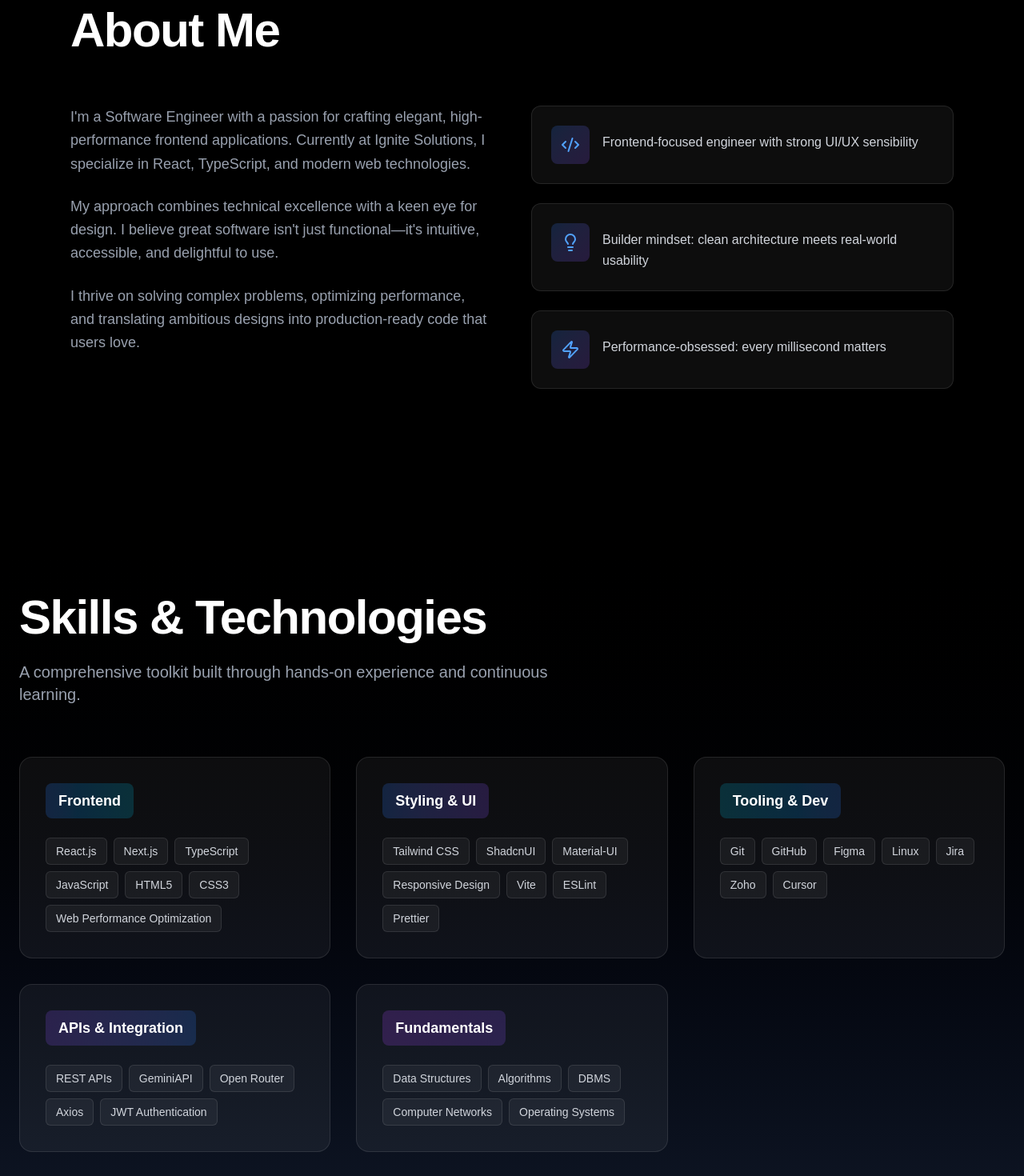
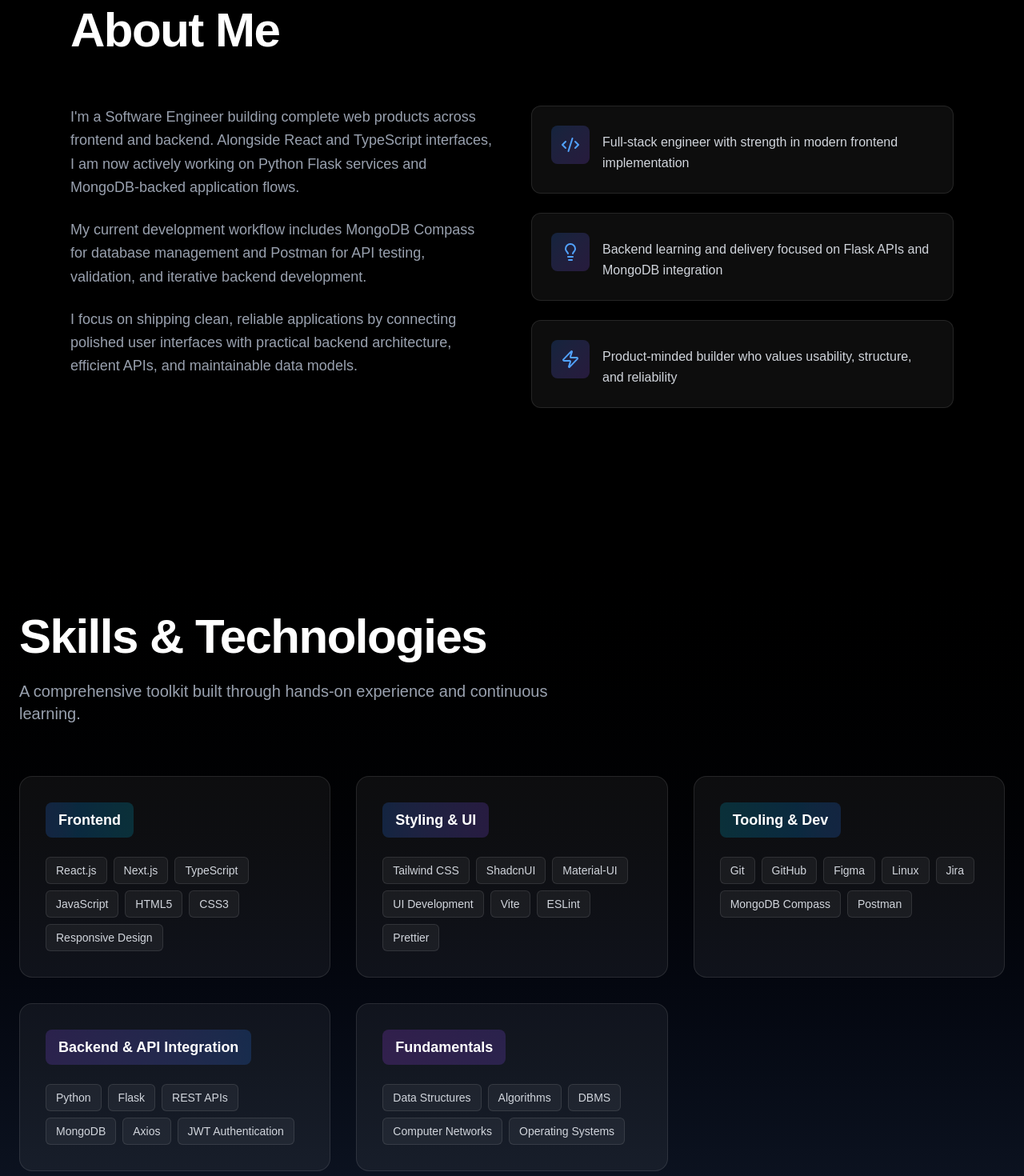
Before and after one commit to AryaJawarkar/Arya-Portfolio, a Next.js app: page / in a window 1280 px wide. Shown: the part 920-2390 px from the top of the page at 80% size. Built offline with nearby package versions, Linux system fonts and the light colour scheme.

Commit message:
Backend info updated

```diff
--- a/components/Skills.tsx
+++ b/components/Skills.tsx
@@ -25,8 +25,8 @@ const Skills = () => {
       gradient: 'from-cyan-500/20 to-blue-500/20',
     },
     {
-      title: 'APIs & Integration',
-      items: skills.apis,
+      title: 'Backend & API Integration',
+      items: skills.backend,
       gradient: 'from-violet-500/20 to-blue-500/20',
     },
     {
--- a/data/mockData.ts
+++ b/data/mockData.ts
@@ -2,8 +2,8 @@
 
 export const personalInfo = {
   name: "Arya Jawarkar",
-  role: ['Software Engineer', 'Frontend Developer', 'Problem Solver'],
-  tagline: "Frontend Engineer specializing in React, TypeScript, and building polished, performant user experiences",
+  role: ['Software Engineer', 'FullStack Developer', 'Problem Solver'],
+  tagline: "Software Engineer working across React frontends and Python Flask backends, with MongoDB, MongoDB Compass, and Postman in the development workflow",
   location: "Pune, Maharashtra",
   email: "aryajawarkar7@gmail.com",
   phone: "8788652743",
@@ -15,22 +15,22 @@ export const personalInfo = {
 export const about = {
   title: "About Me",
   description: [
-    "I'm a Software Engineer with a passion for crafting elegant, high-performance frontend applications. Currently at Ignite Solutions, I specialize in React, TypeScript, and modern web technologies.",
-    "My approach combines technical excellence with a keen eye for design. I believe great software isn't just functional—it's intuitive, accessible, and delightful to use.",
-    "I thrive on solving complex problems, optimizing performance, and translating ambitious designs into production-ready code that users love."
+    "I'm a Software Engineer building complete web products across frontend and backend. Alongside React and TypeScript interfaces, I am now actively working on Python Flask services and MongoDB-backed application flows.",
+    "My current development workflow includes MongoDB Compass for database management and Postman for API testing, validation, and iterative backend development.",
+    "I focus on shipping clean, reliable applications by connecting polished user interfaces with practical backend architecture, efficient APIs, and maintainable data models."
   ],
   highlights: [
-    "Frontend-focused engineer with strong UI/UX sensibility",
-    "Builder mindset: clean architecture meets real-world usability",
-    "Performance-obsessed: every millisecond matters"
+    "Full-stack engineer with strength in modern frontend implementation",
+    "Backend learning and delivery focused on Flask APIs and MongoDB integration",
+    "Product-minded builder who values usability, structure, and reliability"
   ]
 };
 
 export const skills = {
-  frontend: ["React.js", "Next.js", "TypeScript", "JavaScript", "HTML5", "CSS3", "Web Performance Optimization"],
-  styling: ["Tailwind CSS", "ShadcnUI", "Material-UI", "Responsive Design", "Vite", "ESLint", "Prettier"],
-  tooling: ["Git", "GitHub", "Figma", "Linux", "Jira", "Zoho", "Cursor"],
-  apis: ["REST APIs", "GeminiAPI", "Open Router", "Axios", "JWT Authentication"],
+  frontend: ["React.js", "Next.js", "TypeScript", "JavaScript", "HTML5", "CSS3", "Responsive Design"],
+  styling: ["Tailwind CSS", "ShadcnUI", "Material-UI", "UI Development", "Vite", "ESLint", "Prettier"],
+  tooling: ["Git", "GitHub", "Figma", "Linux", "Jira", "MongoDB Compass", "Postman"],
+  backend: ["Python", "Flask", "REST APIs", "MongoDB", "Axios", "JWT Authentication"],
   fundamentals: ["Data Structures", "Algorithms", "DBMS", "Computer Networks", "Operating Systems"]
 };
 
@@ -38,9 +38,9 @@ export const projects = [
   {
     id: 1,
     title: "Floor Vision Pro",
-    description: "AI-powered flooring visualizer enabling users to preview different flooring options in their rooms through photo uploads. Helps homeowners and designers make confident aesthetic decisions without physical installation.",
-    tech: ["Next.js", "TypeScript", "GeminiAPI", "Open Router", "ShadcnUI"],
-    impact: ["Eliminates guesswork in flooring decisions", "Saves time and money on physical samples", "Enables side-by-side material comparisons"],
+    description: "AI-powered flooring visualizer that lets users preview flooring options in room images through an interactive web interface. Built around a modern frontend workflow with API-driven behavior and scalable product thinking.",
+    tech: ["Next.js", "TypeScript", "REST APIs", "ShadcnUI", "AI Integration"],
+    impact: ["Improves product visualization before purchase", "Reduces dependence on physical flooring samples", "Creates a faster decision-making experience for users"],
     github: null,
     live: null,
     type: "real"
@@ -67,15 +67,14 @@ export const experience = [
     duration: "January 2025 - Present",
     type: "Remote",
     responsibilities: [
-      "Working on the Chaturji.ai platform to develop and maintain scalable, modular frontend applications using React (TypeScript) and Jotai for state management",
-      "Collaborated closely with product managers and designers to convert Figma wireframes into high-performance, production-ready interfaces for Chaturji.ai",
-      "Optimized application performance by improving React render cycles, implementing lazy loading, and reducing unnecessary re-renders",
-      "Designed and implemented a Room Templates feature in Chaturji.ai that allows users to create rooms from predefined templates while preserving existing room information",
-      "Enhanced the Room Templates workflow by enabling users to enrich rooms with additional context from attached files without overwriting existing content",
-      "Refactored frontend components to improve type safety, reduce runtime bugs, and ensure long-term maintainability",
-      "Single-handedly implemented key product flows including user onboarding, login UI, and the core home chat screen interface",
-      "Improved overall user experience by enhancing load times and responsiveness across multiple devices",
-      "Used GitHub for version control, participated in code reviews, and maintained high code quality standards"
+      "Develop and maintain scalable application features with a strong focus on React, TypeScript, and clean frontend architecture",
+      "Collaborate with product managers and designers to convert Figma wireframes into responsive, production-ready interfaces",
+      "Optimize performance by improving render behavior, reducing unnecessary re-renders, and refining overall UI responsiveness",
+      "Implement modular product flows and reusable components that support long-term maintainability and faster feature delivery",
+      "Expand into backend development with Python Flask to better understand API design, integration workflows, and full-stack delivery",
+      "Work with MongoDB for application data handling, using MongoDB Compass for inspection and management during development",
+      "Use Postman to test, validate, and debug API endpoints as part of backend and integration work",
+      "Contribute to code quality through version control, iterative refactoring, and practical debugging across the stack"
     ],
     technologies: [
       "React.js",
@@ -83,6 +82,11 @@ export const experience = [
       "Jotai",
       "Next.js",
       "MUI",
+      "Python",
+      "Flask",
+      "MongoDB",
+      "MongoDB Compass",
+      "Postman",
       "Git",
       "GitHub"
     ]
@@ -110,6 +114,6 @@ export const education = [
 
 export const contact = {
   title: "Let's Build Something Great",
-  description: "I'm always interested in hearing about new opportunities, challenging projects, or just connecting with fellow developers. Feel free to reach out!",
+  description: "I'm open to software engineering opportunities, frontend roles, and growing full-stack work involving Python Flask, MongoDB, and API-driven products. Feel free to reach out!",
   cta: "Get In Touch"
 };
```
